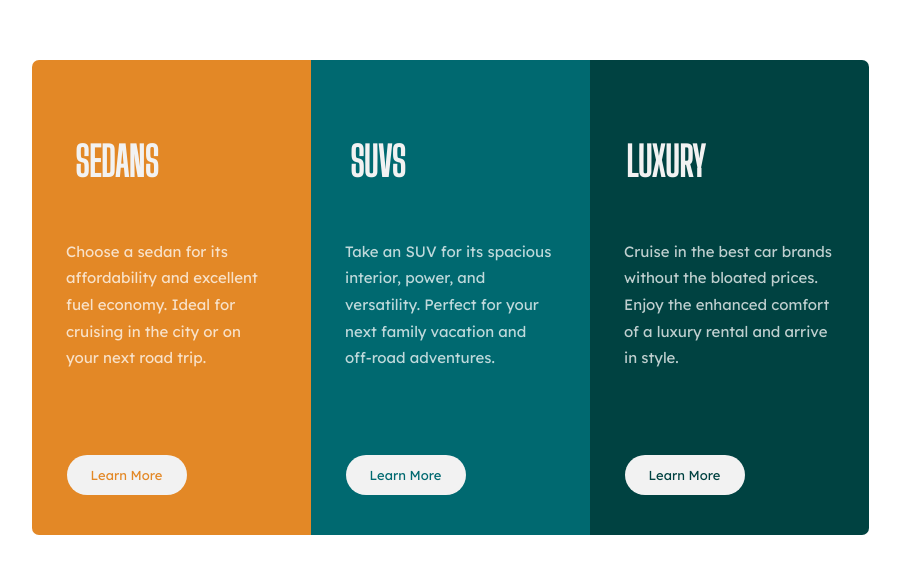
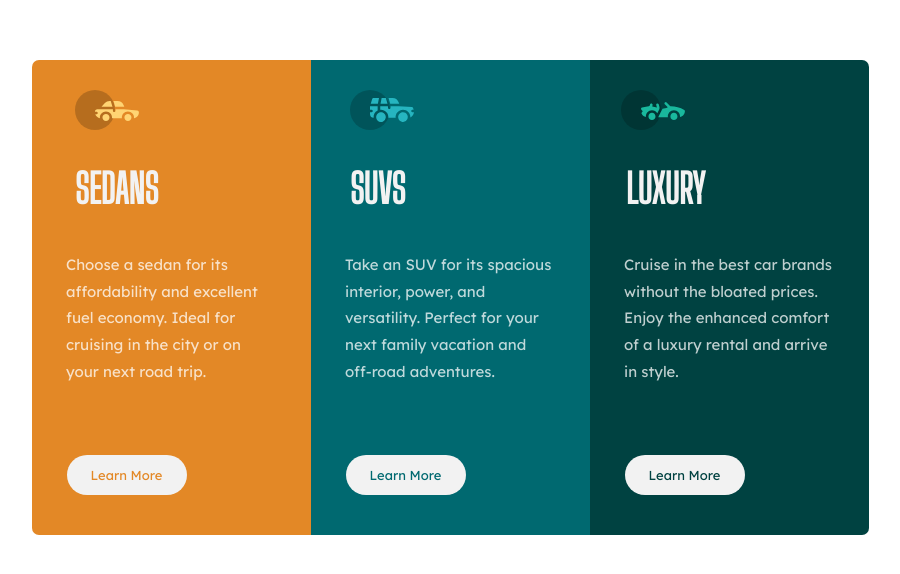
Before and after one commit to RahulCoder9999/PreviewCard, a plain HTML site: page index.html in a window 1280 px wide. Shown: the part 168-742 px from the top of the page, without its empty margins (196-1096 px from the left). Drawn offline with Linux system fonts and the light colour scheme; the site is published under a folder, as on GitHub Pages, so addresses that start at the root find nothing.

Commit message:
Update index.html

```diff
--- a/index.html
+++ b/index.html
@@ -10,19 +10,19 @@
 <div class="b">
 	<div class="mainCard">
 	  <div class="column" id="col1">
-		<img src="/images/icon-sedans.svg" alt="" class="pic" id="pic1">
+		<img src="./images/icon-sedans.svg" alt="" class="pic" id="pic1">
 		<div class="Big" id="1">SEDANS</div>
 		<div class ="p" id="p1">Choose a sedan for its affordability and excellent fuel economy. Ideal for cruising in the city or on your next road trip.</div>
 		<div class="capsule" id="c1">Learn More</div>
 	  </div>
 	  <div class="column" id="col2">
-		<img src="/images/icon-suvs.svg" alt="" class="pic" id="pic2">
+		<img src="./images/icon-suvs.svg" alt="" class="pic" id="pic2">
 		<div class="Big" id="B2">SUVS</div>
 		<div class ="p" id="p2">Take an SUV for its spacious interior, power, and versatility. Perfect for your next family vacation and off-road adventures.</div>
 		<div class="capsule" id="c2">Learn More</div>
 	  </div>
 	  <div class="column" id="col3">
-		<img src="/images/icon-luxury.svg" alt="" class="pic" id="pic3">
+		<img src="./images/icon-luxury.svg" alt="" class="pic" id="pic3">
 		<div class="Big" id="B3">LUXURY</div>
 		<div class ="p" id="p3">Cruise in the best car brands without the bloated prices. Enjoy the enhanced comfort of a luxury rental and arrive in style.</div>
 		<div class="capsule" id="c3">Learn More</div>
```
